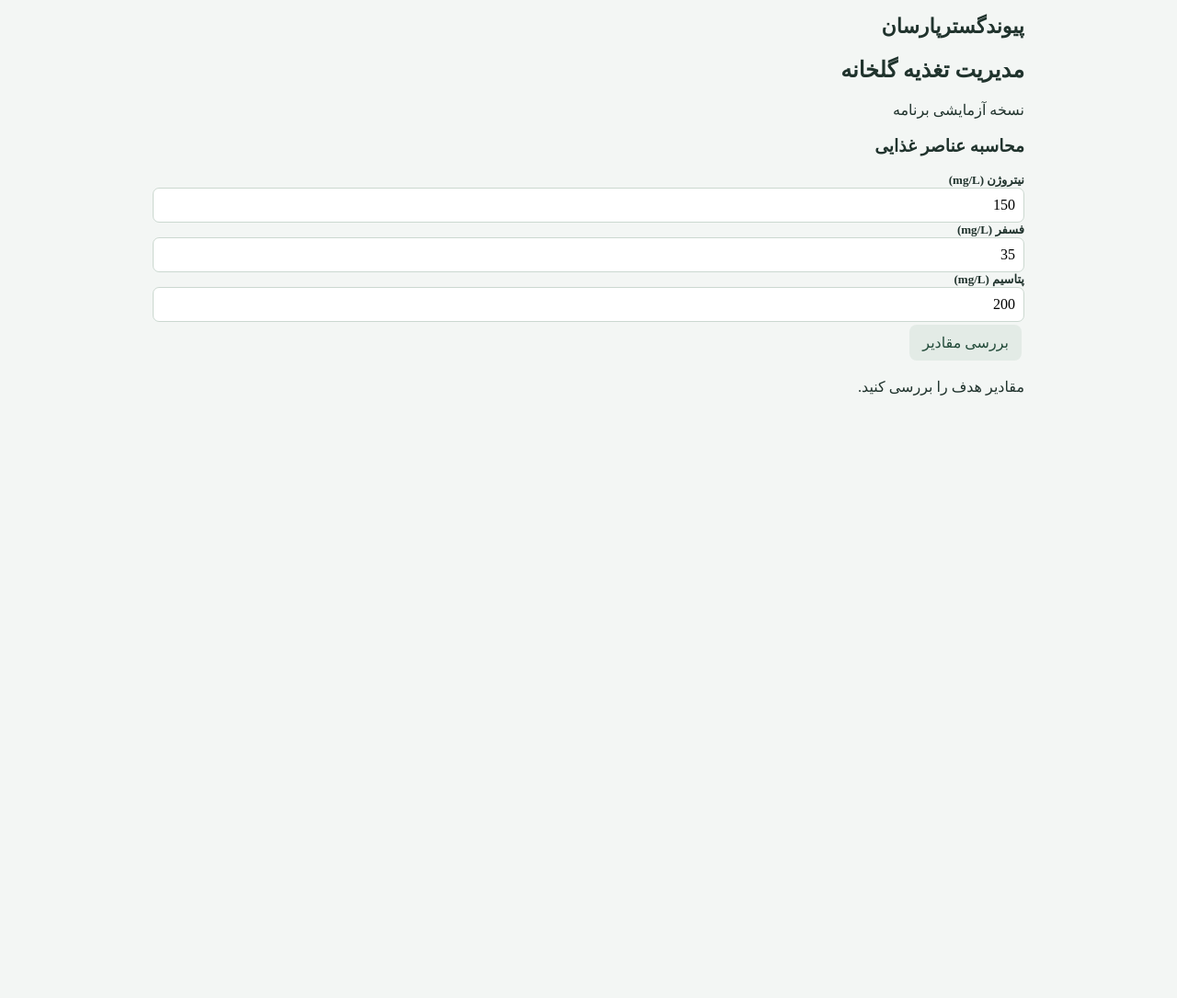
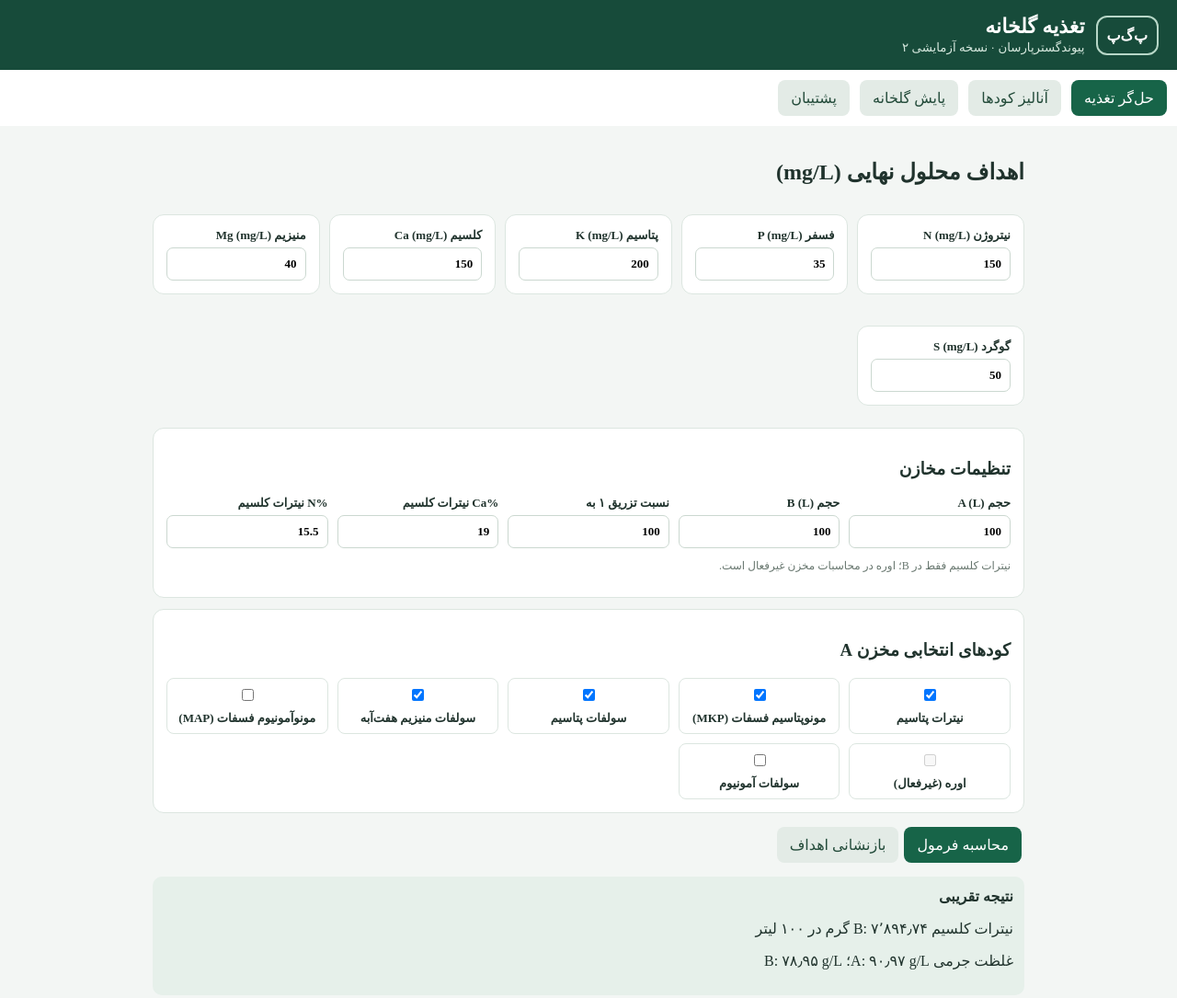
Before and after one commit to shamshiri13461353/greenhouse-nutrition-app-v2, a website: page www/index.html in a window 1280 px wide. Shown: the top 1085 px of the page at 92% size. Before the commit the page ends 800 px from the top, so only its background shows below. Drawn offline with Linux system fonts and the light colour scheme.

Commit message:
Update index.html

```diff
--- a/www/index.html
+++ b/www/index.html
@@ -1,43 +1,9 @@
-
-<!doctype html>
-<html lang="fa" dir="rtl">
-<head>
-  <meta charset="UTF-8">
-  <meta name="viewport" content="width=device-width, initial-scale=1">
-  <title>مدیریت تغذیه گلخانه</title>
-  <link rel="stylesheet" href="css/app.css">
-</head>
-<body>
-  <main>
-    <h1>پیوندگسترپارسان</h1>
-    <h2>مدیریت تغذیه گلخانه</h2>
-    <p>نسخه آزمایشی برنامه</p>
-
-    <section>
-      <h3>محاسبه عناصر غذایی</h3>
-      <label for="nitrogen">نیتروژن (mg/L)</label>
-      <input id="nitrogen" type="number" value="150">
-
-      <label for="phosphorus">فسفر (mg/L)</label>
-      <input id="phosphorus" type="number" value="35">
-
-      <label for="potassium">پتاسیم (mg/L)</label>
-      <input id="potassium" type="number" value="200">
-
-      <button id="check">بررسی مقادیر</button>
-      <p id="result">مقادیر هدف را بررسی کنید.</p>
-    </section>
-  </main>
-
-  <script>
-    document.getElementById('check').addEventListener('click', function () {
-      const n = Number(document.getElementById('nitrogen').value);
-      const p = Number(document.getElementById('phosphorus').value);
-      const k = Number(document.getElementById('potassium').value);
-
-      document.getElementById('result').textContent =
-        'نیتروژن: ' + n + '، فسفر: ' + p + '، پتاسیم: ' + k + ' mg/L';
-    });
-  </script>
-</body>
-</html>
+<!doctype html><html lang="fa" dir="rtl"><head><meta charset="utf-8"><meta name="viewport" content="width=device-width,initial-scale=1"><meta name="theme-color" content="#174b3a"><title>تغذیه گلخانه | پیوندگسترپارسان</title><link rel="stylesheet" href="css/app.css"></head><body>
+<header><div class="logo">پ‌گ‌پ</div><div><h1>تغذیه گلخانه</h1><small>پیوندگسترپارسان · نسخه آزمایشی ۲</small></div></header>
+<nav><button class="tab active" data-tab="solver">حل‌گر تغذیه</button><button class="tab" data-tab="assays">آنالیز کودها</button><button class="tab" data-tab="monitor">پایش گلخانه</button><button class="tab" data-tab="backup">پشتیبان</button></nav><main>
+<section id="solver" class="panel active"><h2>اهداف محلول نهایی (mg/L)</h2><div id="targets" class="grid"></div>
+<div class="card"><h3>تنظیمات مخازن</h3><div class="grid"><label>حجم A (L)<input id="volA" type="number" value="100" min="1"></label><label>حجم B (L)<input id="volB" type="number" value="100" min="1"></label><label>نسبت تزریق ۱ به<input id="denom" type="number" value="100" min="1"></label><label>%Ca نیترات کلسیم<input id="caPct" type="number" value="19" step=".1"></label><label>%N نیترات کلسیم<input id="nPct" type="number" value="15.5" step=".1"></label></div><p class="muted">نیترات کلسیم فقط در B؛ اوره در محاسبات مخزن غیرفعال است.</p></div>
+<div class="card"><h3>کودهای انتخابی مخزن A</h3><div id="choices" class="grid"></div></div><button id="solveBtn" class="primary">محاسبه فرمول</button><button id="resetBtn">بازنشانی اهداف</button><div id="result"></div></section>
+<section id="assays" class="panel"><h2>آنالیز کودها</h2><p class="muted">درصد عناصر خالص است، نه اکسیدها؛ با برچسب واقعی محصول تطبیق دهید.</p><div id="editor"></div><button id="saveAssays" class="primary">ذخیره آنالیزها</button><p id="assayMsg" class="muted"></p></section>
+<section id="monitor" class="panel"><h2>پایش گلخانه</h2><div class="card"><div class="grid"><label>تاریخ<input id="date" type="date"></label><label>گلخانه/قطعه<input id="house" placeholder="نام قطعه"></label><label>EC ورودی<input id="iec" type="number" step=".1"></label><label>EC زه‌آب<input id="dec" type="number" step=".1"></label><label>pH ورودی<input id="iph" type="number" step=".1"></label><label>pH زه‌آب<input id="dph" type="number" step=".1"></label></div><label>یادداشت<textarea id="note" rows="3"></textarea></label><button id="addObs" class="primary">ثبت مشاهده</button></div><div id="observations"></div></section>
+<section id="backup" class="panel"><h2>پشتیبان‌گیری</h2><div class="card"><button id="exportBtn" class="primary">خروجی JSON</button><label>بازیابی فایل JSON<input id="importFile" type="file" accept=".json,application/json"></label><p id="backupMsg" class="muted"></p></div></section></main><footer>نسخه آزمایشی؛ قبل از مصرف عملی کنترل فنی لازم است.</footer><script src="js/solver-core.js"></script><script src="js/app.js"></script></body></html>
```
